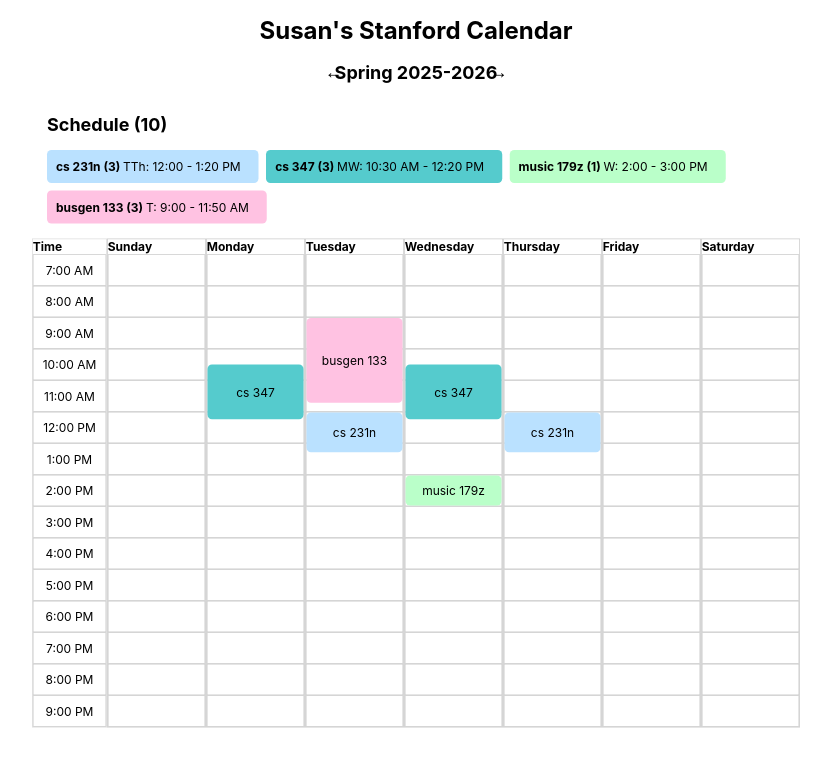
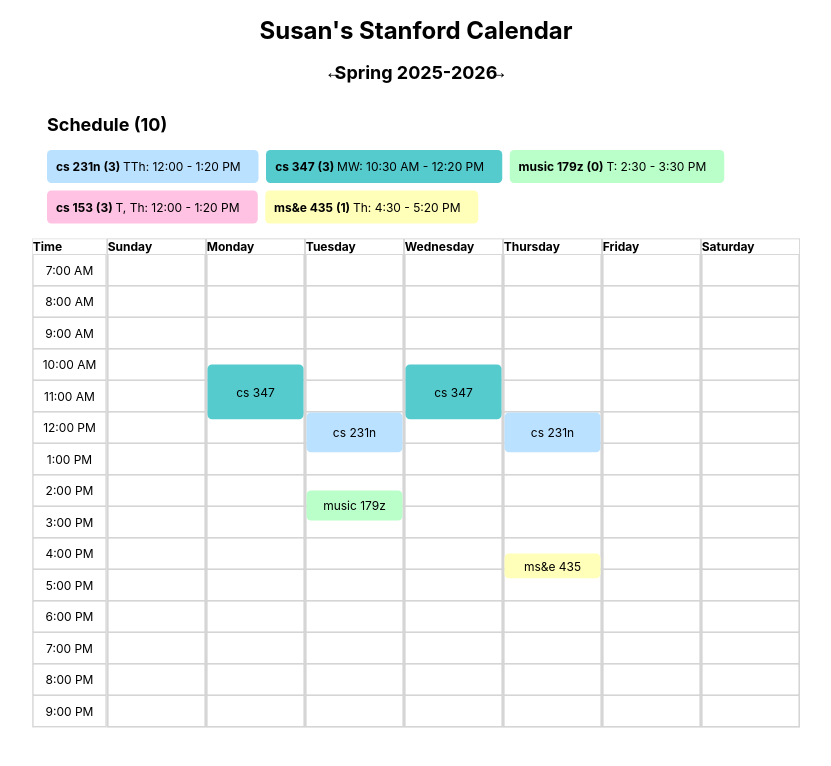
Before and after one commit to suleesan/course-calendar, a React (Create React App) app: page / in a window 1280 px wide. Shown: the top 766 px of the page, without its empty margins (224-1055 px from the left). Built offline with nearby package versions, Linux system fonts and the light colour scheme.

Commit message:
final class update

```diff
--- a/src/courseData.js
+++ b/src/courseData.js
@@ -471,21 +471,30 @@ export const coursesByQuarter = {
     },
     {
       title: "music 179z",
-      days: ["W"],
-      startTime: "14:00",
-      endTime: "15:00",
+      days: ["T"],
+      startTime: "14:30",
+      endTime: "15:30",
       color: "#BAFFC9",
-      units: "1",
+      units: "0",
       id: 1756879452809,
     },
     {
-      title: "busgen 133",
-      days: ["T"],
-      startTime: "9:00",
-      endTime: "11:50",
+      title: "cs 153",
+      days: ["T, Th"],
+      startTime: "12:00",
+      endTime: "13:20",
       color: "#FFC2E2",
       units: "3",
       id: 1762451200292,
+    },
+    {
+      title: "ms&e 435",
+      days: ["Th"],
+      startTime: "16:30",
+      endTime: "17:20",
+      color: "#FFFFBA",
+      units: "1",
+      id: 1762451200293,
     },
   ],
   "Winter 2021-2022": [
```
